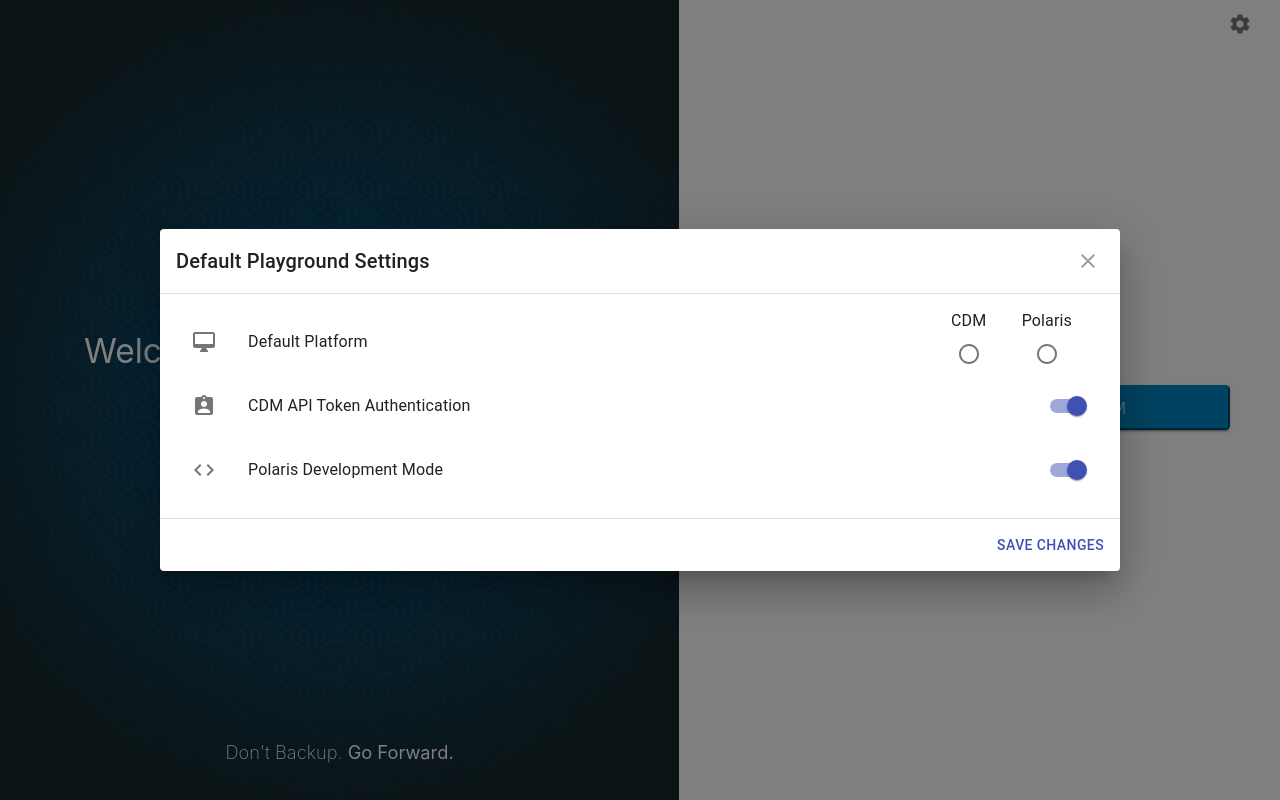
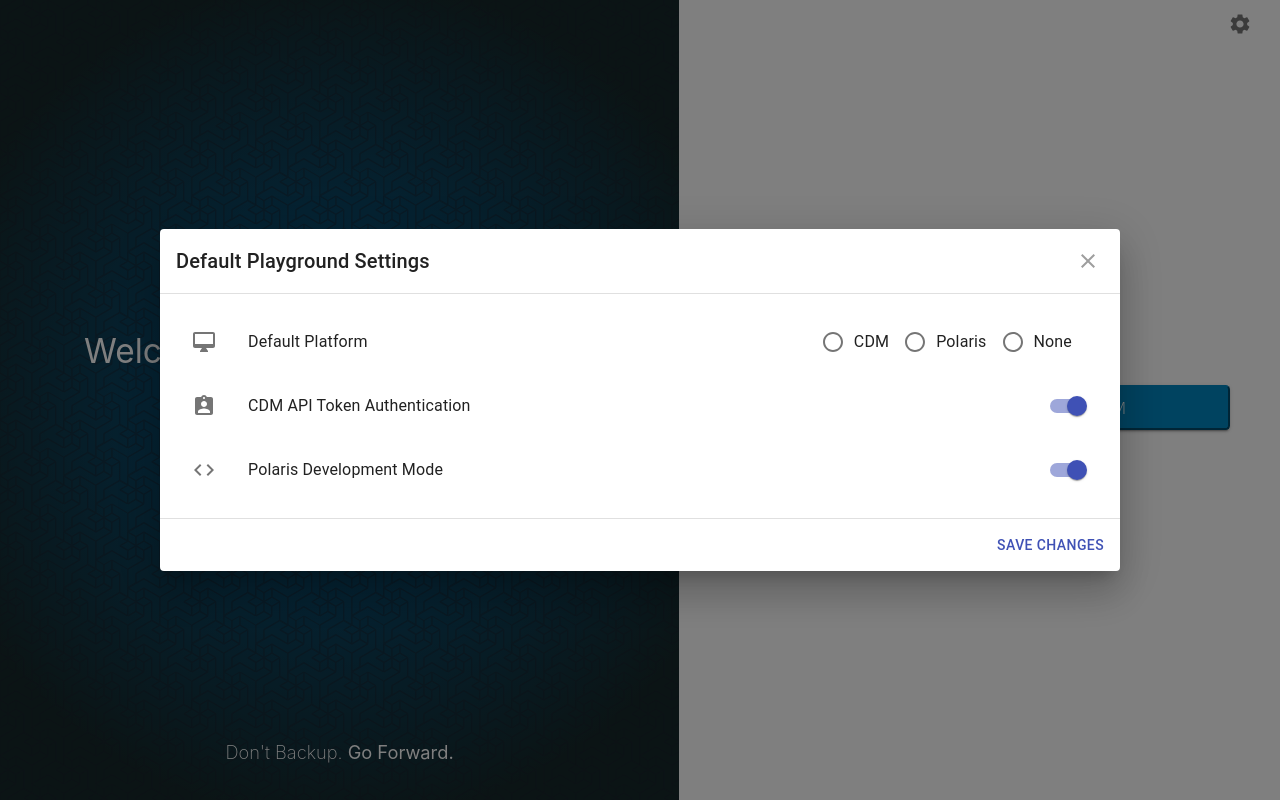
Before and after one commit to rubrikinc/graphql-playground, a React (Create React App) app: page / in a window 1280 px wide. Built offline with nearby package versions, Linux system fonts and the light colour scheme; grey boxes are pictures that could not be loaded.

Commit message:
organize components into folders

```diff
--- a/src/App.js
+++ b/src/App.js
@@ -1,6 +1,6 @@
 import React, { Component } from "react";
-import LandingPage from "./components/LandingPage";
-import GraphiQl from "./components/GraphiQl";
+import LandingPage from "./components/landingPage/LandingPage";
+import GraphiQl from "./components/graphiql/GraphiQl";
 
 class App extends Component {
   constructor(props) {
--- a/src/components/PolarisDevelopmentModeToggle.js
+++ b/src/components/defaultSettingsModal/CdmApiTokenToggle.js
@@ -1,22 +1,13 @@
 import React from "react";
-import { makeStyles } from "@material-ui/core/styles";
 import List from "@material-ui/core/List";
 import ListItem from "@material-ui/core/ListItem";
 import ListItemIcon from "@material-ui/core/ListItemIcon";
 import ListItemSecondaryAction from "@material-ui/core/ListItemSecondaryAction";
 import ListItemText from "@material-ui/core/ListItemText";
-import ListSubheader from "@material-ui/core/ListSubheader";
 import Switch from "@material-ui/core/Switch";
-import CodeIcon from "@material-ui/icons/Code";
-
-const useStyles = makeStyles((theme) => ({
-  root: {
-    width: "100%",
-  },
-}));
+import AssignmentIndIcon from "@material-ui/icons/AssignmentInd";
 
 export default function SwitchListSecondary() {
-  const classes = useStyles();
   const [checked, setChecked] = React.useState(["wifi"]);
 
   const handleToggle = (value) => () => {
@@ -36,11 +27,11 @@ export default function SwitchListSecondary() {
     <List>
       <ListItem>
         <ListItemIcon>
-          <CodeIcon />
+          <AssignmentIndIcon />
         </ListItemIcon>
         <ListItemText
           id="switch-list-label-wifi"
-          primary="Polaris Development Mode"
+          primary="CDM API Token Authentication"
         />
         <ListItemSecondaryAction>
           <Switch
--- a/src/components/PlatformRadioButton.js
+++ b/src/components/defaultSettingsModal/DefaultPlatformRadioButton.js
@@ -3,14 +3,12 @@ import Radio from "@material-ui/core/Radio";
 import RadioGroup from "@material-ui/core/RadioGroup";
 import FormControlLabel from "@material-ui/core/FormControlLabel";
 import FormControl from "@material-ui/core/FormControl";
-import FormLabel from "@material-ui/core/FormLabel";
 import { makeStyles } from "@material-ui/core/styles";
 import List from "@material-ui/core/List";
 import ListItem from "@material-ui/core/ListItem";
 import ListItemIcon from "@material-ui/core/ListItemIcon";
 import ListItemSecondaryAction from "@material-ui/core/ListItemSecondaryAction";
 import ListItemText from "@material-ui/core/ListItemText";
-import ListSubheader from "@material-ui/core/ListSubheader";
 
 import DesktopMacIcon from "@material-ui/icons/DesktopMac";
 const useStyles = makeStyles((theme) => ({
@@ -55,13 +53,19 @@ export default function SwitchListSecondary() {
                 value="CDM"
                 control={<Radio color="primary" />}
                 label="CDM"
-                labelPlacement="top"
+                labelPlacement="right"
               />
               <FormControlLabel
                 value="Polaris"
                 control={<Radio color="primary" />}
                 label="Polaris"
-                labelPlacement="top"
+                labelPlacement="right"
+              />
+              <FormControlLabel
+                value="None"
+                control={<Radio color="primary" />}
+                label="None"
+                labelPlacement="right"
               />
             </RadioGroup>
           </FormControl>
--- a/src/components/CdmApiTokenToggle.js
+++ b/src/components/defaultSettingsModal/PolarisDevelopmentModeToggle.js
@@ -1,22 +1,13 @@
 import React from "react";
-import { makeStyles } from "@material-ui/core/styles";
 import List from "@material-ui/core/List";
 import ListItem from "@material-ui/core/ListItem";
 import ListItemIcon from "@material-ui/core/ListItemIcon";
 import ListItemSecondaryAction from "@material-ui/core/ListItemSecondaryAction";
 import ListItemText from "@material-ui/core/ListItemText";
-import ListSubheader from "@material-ui/core/ListSubheader";
 import Switch from "@material-ui/core/Switch";
-import AssignmentIndIcon from "@material-ui/icons/AssignmentInd";
-
-const useStyles = makeStyles((theme) => ({
-  root: {
-    width: "100%",
-  },
-}));
+import CodeIcon from "@material-ui/icons/Code";
 
 export default function SwitchListSecondary() {
-  const classes = useStyles();
   const [checked, setChecked] = React.useState(["wifi"]);
 
   const handleToggle = (value) => () => {
@@ -36,11 +27,11 @@ export default function SwitchListSecondary() {
     <List>
       <ListItem>
         <ListItemIcon>
-          <AssignmentIndIcon />
+          <CodeIcon />
         </ListItemIcon>
         <ListItemText
           id="switch-list-label-wifi"
-          primary="CDM API Token Authentication"
+          primary="Polaris Development Mode"
         />
         <ListItemSecondaryAction>
           <Switch
--- a/src/components/GraphiQl.js
+++ b/src/components/graphiql/GraphiQl.js
@@ -4,8 +4,8 @@ import "graphiql/graphiql.css";
 // Import custom changes to the GraphiQl CSS that improves the visability
 // of the Types
 import "./GraphiQl.css";
-import { graphQLFetcher } from "../utils/api";
-import rubrikLogo from "../images/rubrikLogo.svg";
+import { graphQLFetcher } from "../../utils/api";
+import rubrikLogo from "../../images/rubrikLogo.svg";
 
 class GraphiQl extends Component {
   render() {
--- a/src/components/LandingPage.css
+++ b/src/components/landingPage/LandingPage.css
@@ -4,7 +4,7 @@
 .welcome-message {
   display: flex;
   flex-direction: column;
-  background-image: url("../images/pattern.png"),
+  background-image: url("../../images/pattern.png"),
     radial-gradient(
       circle at center center,
       rgb(0, 88, 140) 5%,
--- a/src/components/LoginForm.js
+++ b/src/components/loginForm/LoginForm.js
@@ -6,7 +6,7 @@ import FormControlLabel from "@material-ui/core/FormControlLabel";
 import Checkbox from "@material-ui/core/Checkbox";
 
 import InputAdornment from "@material-ui/core/InputAdornment";
-import "../components/LandingPage.css";
+import "../../components/landingPage/LandingPage.css";
 
 const useStylesForm = makeStyles((theme) => ({
   root: {
```
Also changed, not shown: src/components/landingPage/LandingPage.js (renamed from src/components/LandingPage.js, +6 -6 lines), src/components/graphiql/GraphiQl.css (renamed from src/components/GraphiQl.css), src/components/loginForm/LoginForm.css (renamed from src/components/LoginForm.css).
